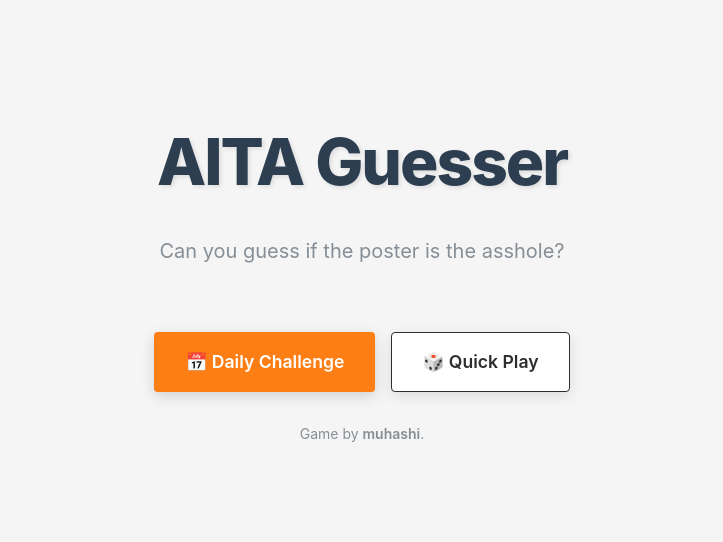
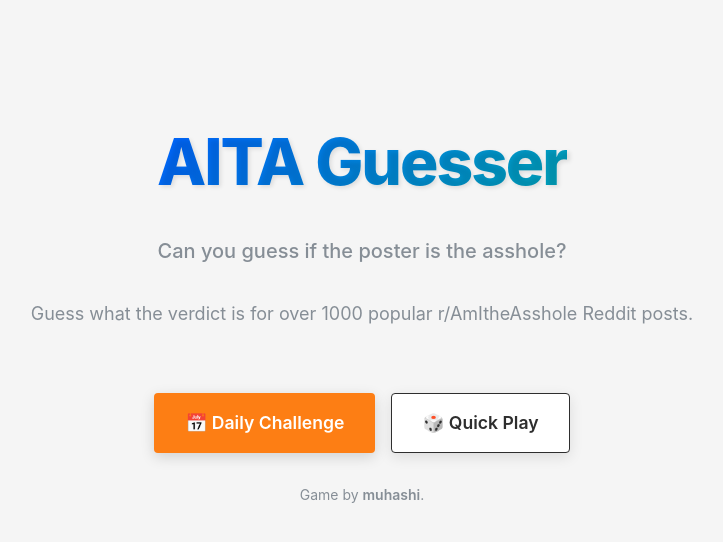
Before and after one commit to muhashi/aita-guesser, a React (Vite) app: page / in a window 1280 px wide. Shown: the top 542 px of the page, without its empty margins (278-1001 px from the left). Built offline with nearby package versions, Linux system fonts and the light colour scheme.

Commit message:
Update some styling

```diff
--- a/src/App.jsx
+++ b/src/App.jsx
@@ -120,7 +120,10 @@
                 order={1}
                 style={{
                   fontSize: '4rem',
-                  color: '#2c3e50',
+                  background: 'linear-gradient(135deg, #0061ff 0%, #00A5B8 100%)',
+                  WebkitBackgroundClip: 'text',
+                  WebkitTextFillColor: 'transparent',
+                  backgroundClip: 'text',
                   fontWeight: 800,
                   textShadow: '2px 2px 4px rgba(0,0,0,0.1)',
                   letterSpacing: '-2px'
@@ -128,8 +131,11 @@
               >
                 AITA Guesser
               </Title>
-              <Text size="xl" c="dimmed" ta="center">
+              <Text size="xl" c="dimmed" ta="center" style={{ fontWeight: 500 }}>
                 Can you guess if the poster is the asshole?
+              </Text>
+              <Text size="lg" c="dimmed" ta="center">
+                Guess what the verdict is for over 1000 popular r/AmItheAsshole Reddit posts.
               </Text>
               <Group gap="md" mt="xl">
                 <Button
```
